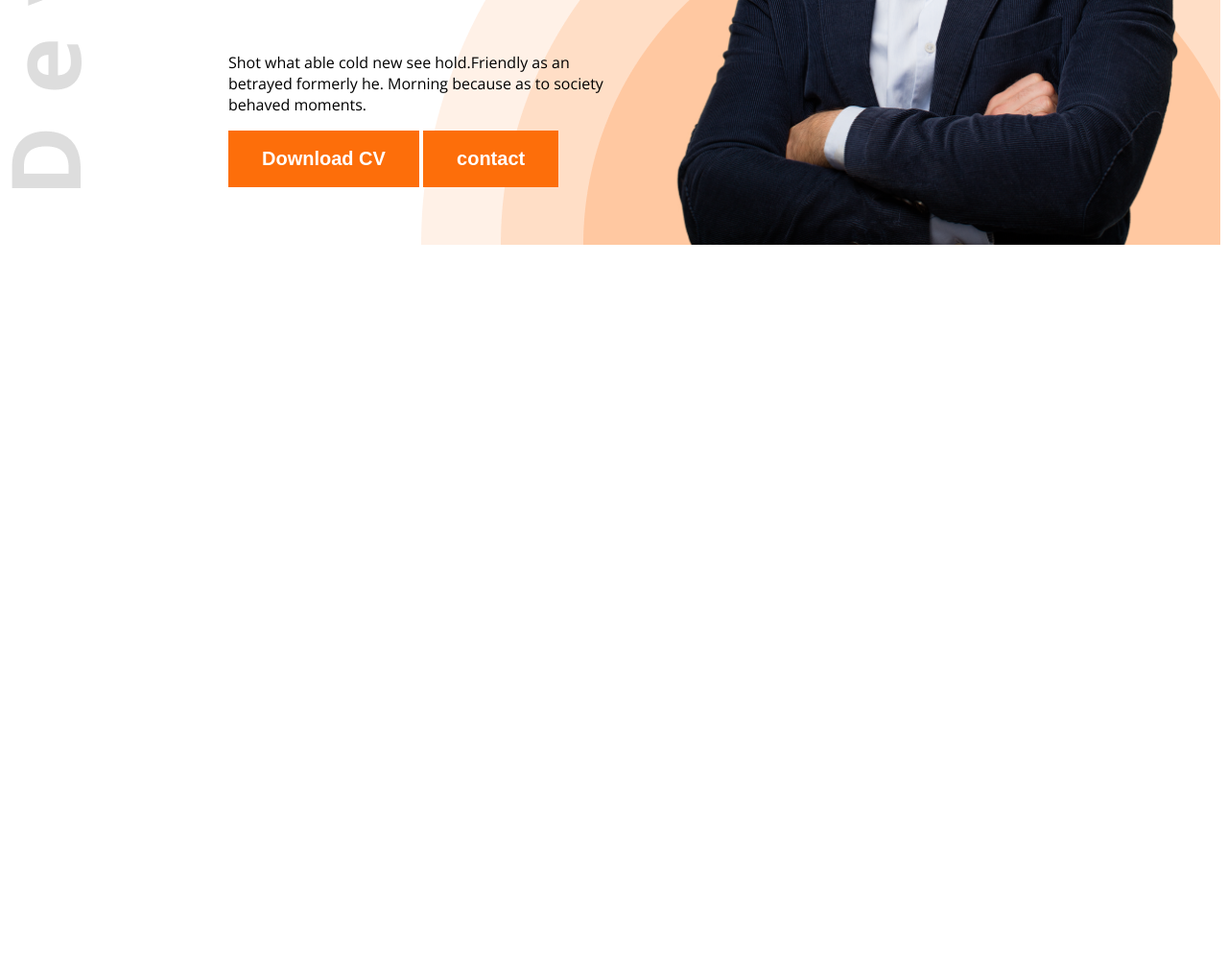
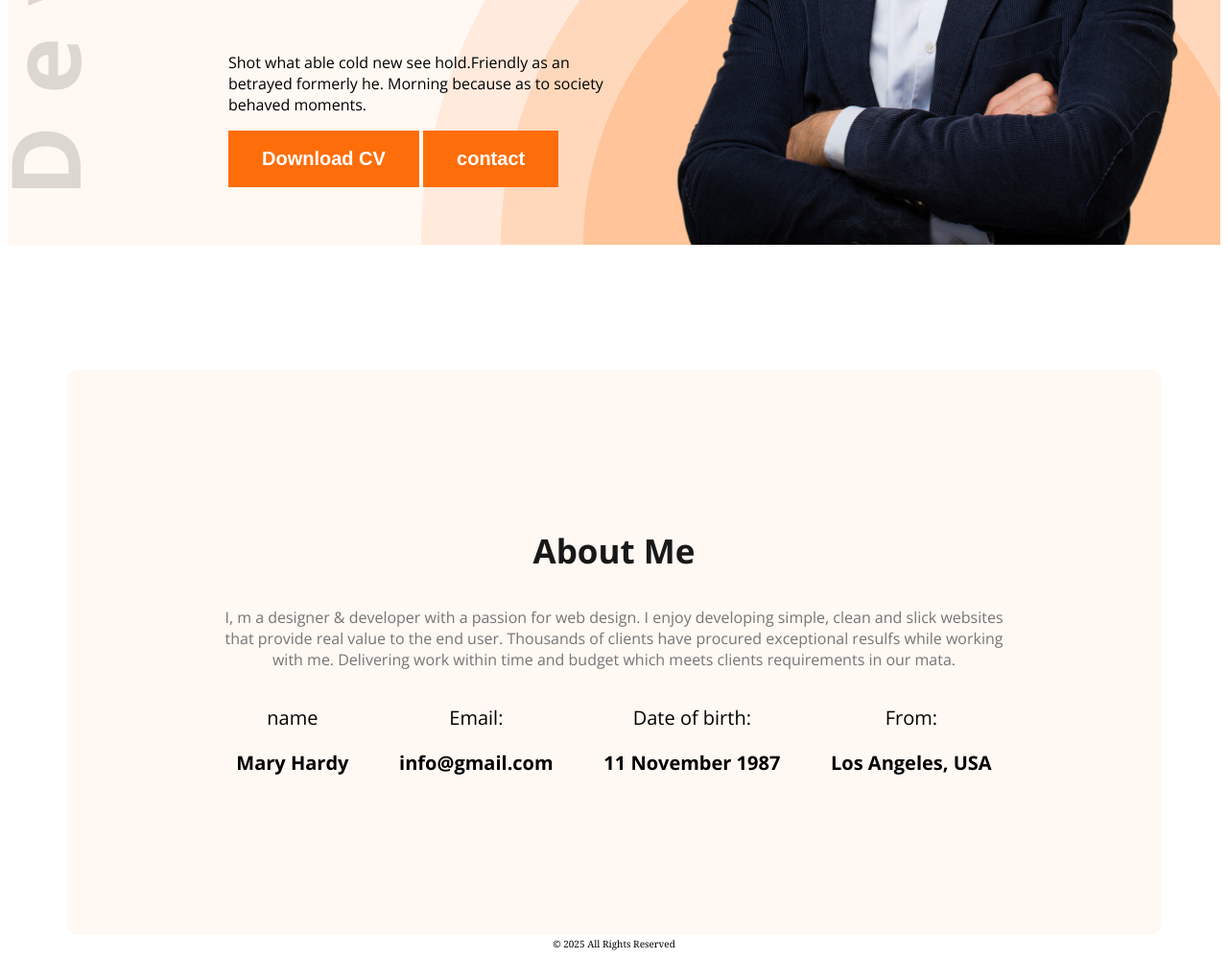
Before and after one commit to humayunsoftware/Portfolio-Website, a plain HTML site: page index.html in a window 1280 px wide. Shown: the part 575-1574 px from the top of the page at 96% size. Before the commit the page ends 838 px from the top, so only its background shows below. Drawn offline with nearby package versions, Linux system fonts and the light colour scheme.

Commit message:
Initial commit

```diff
--- a/index.html
+++ b/index.html
@@ -12,7 +12,7 @@
     <link rel="stylesheet" href="/style/Porfolio.css">
 </head>
 <body class="open-sans-norma">
-    <header class="header">
+    <header class="header secondary-bg">
         <nav>
             <h3 class="nav-title">Ma<span class="text-primary">r</span>y</h3>
             <ul>
@@ -33,15 +33,35 @@
 
         </div>
         <img class="banner-profile-pic" src="images/hardy.png" alt="">
-
-
     </div>
     </header>
     <main>
+        <section class="about secondary-bg">
+            <h3 class="section-title">About Me</h3>
+            <p class="section-description">I, m a designer & developer with a passion for web design. I enjoy developing simple, clean and slick websites that provide real value to the end user. Thousands of clients have procured exceptional resulfs while working with me. Delivering work within time and budget which meets clients requirements in our mata.
+                <div class="about-items">
+                <div class="about-item">
+                    <p class="item-title">name</p>
+                    <p class="item-description">Mary Hardy </p>
+                </div>
+                <div class="about-item">
+                    <p class="item-title">Email:</p>
+                    <p              class="item-description">info@gmail.com</p>
+                </div>
+                <div class="about-item">
+                    <p class="item-title">Date of birth:</p>
+                    <p class="item-description">11 November 1987</p>
+                </div>
+                <div class="about-item">
+                    <p class="item-title">From:</p>
+                    <p class="item-description">Los Angeles, USA</p>
+                </div>
+            </div>
+            </p>
+        </section>
 
     </main>
-    <footer>
-
+    <footer><div><small>&copy; 2025 All Rights Reserved</small></div>
     </footer>
 </body>
 </html>
--- a/style/Porfolio.css
+++ b/style/Porfolio.css
@@ -10,6 +10,10 @@
 }
 
 /* shared style */
+.secondary-bg{
+    background-color:#FFF8F3;
+}
+
 .text-primary{
     color: #FD6E0A;
 }
@@ -25,6 +29,16 @@
     border: radius 5px;
     border: none;
 }
+.section-title{
+    font-size: 35px;
+    font-weight: bold;
+    color:#181818;
+}
+.section-description{
+font: size 18px;
+color: #757575;
+}
+
 /* header */
 .header{
     background-image: url(../images/developer.png),url(../images/header_bg.png);
@@ -80,3 +94,40 @@ nav li a{
 .banner-profile-pic{
     width: 580px;
 }
+footer{
+    font-family: Georgia, 'Times New Roman', Times, serif;
+    font-size: 12px;
+    font-weight: normal;
+    justify-items: center;
+}
+/* main style */
+main{
+    max-width: 1140px;
+    margin: 0 auto;
+}
+/* about style */
+.about{
+    border-radius: 10px;
+    padding: 130px 150px;
+    text-align: center;
+    margin-top: 130px;
+}
+
+/* about-items style */
+.about-items{
+display: flex;
+    margin: 50px,160px;
+    justify-content: space-around;
+    position: 20px;
+
+}
+
+.item-title{
+font-size: 20px;
+
+}
+.item-description{
+    font-size: 20px;
+    font-weight: bold;
+
+}
```
